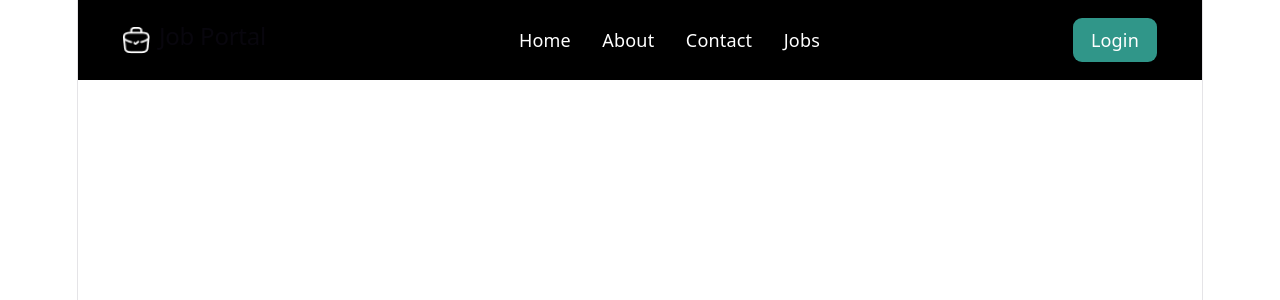
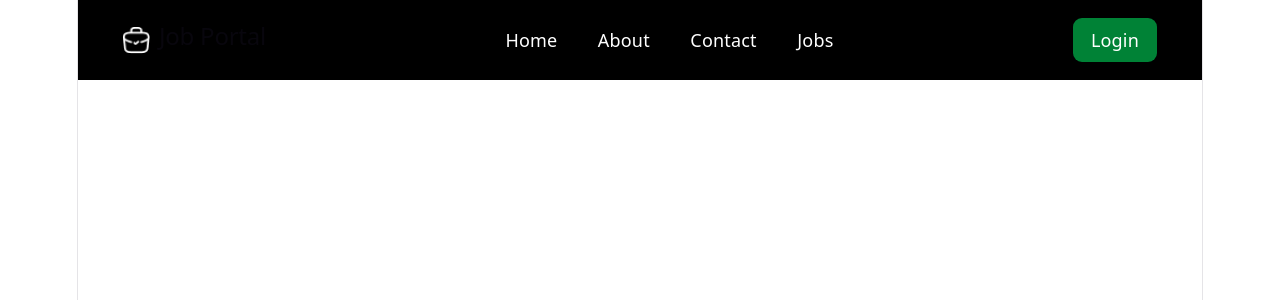
Before and after one commit to headlet/Job-Portal, a React (Vite) app: page /login in a window 1280 px wide. Shown: the top 300 px of the page. Built offline with nearby package versions, Linux system fonts and the light colour scheme.

Commit message:
completed nav bar

```diff
--- a/src/auth/Login.jsx
+++ b/src/auth/Login.jsx
@@ -0,0 +1,5 @@
+function Login(){
+
+}
+
+export default Login;
--- a/src/layout/navBar.jsx
+++ b/src/layout/navBar.jsx
@@ -1,4 +1,4 @@
-import { Link, NavLink } from "react-router-dom";
+import { NavLink } from "react-router-dom";
 import Logo from '../assets/Logo.png'
 function NavBar(){
 return (
@@ -9,14 +9,14 @@ return (
             <h2 className="text-lg font-semibold">Job Portal</h2>
            </NavLink>
 
-           <div className="flex justify-evenly gap-7">
-            <NavLink to='/'>Home</NavLink>
-            <NavLink to='/about'> About</NavLink>
-            <NavLink to='/contact'>Contact</NavLink>
-            <NavLink to='/jobs'>Jobs</NavLink>
+           <div className="flex justify-evenly items-center gap-7">
+            <NavLink to='/' className={({isActive}) => `p-1 rounded-lg hover:bg-[#309689] ${isActive ? 'bg-[#309689]' : ''}`}>Home</NavLink>
+            <NavLink to='/about' className={({isActive}) => `p-1 rounded-lg hover:bg-[#309689] ${isActive ? 'bg-[#309689]' : ''}`}> About</NavLink>
+            <NavLink to='/contact' className={({isActive}) => `p-1 rounded-lg hover:bg-[#309689] ${isActive ? 'bg-[#309689]' : ''}`}>Contact</NavLink>
+            <NavLink to='/jobs' className={({isActive}) => `p-1 rounded-lg hover:bg-[#309689] ${isActive ? 'bg-[#309689]' : ''}`}>Jobs</NavLink>
            </div>
 
-           <NavLink className="bg-[#309689] px-4 py-2 text-white rounded-lg">Login</NavLink>
+           <NavLink to='/login' className={({isActive}) => `bg-[#309689] px-4 py-2 text-white rounded-lg hover:bg-green-700 ${isActive ? ' bg-green-700' : ''}`}>Login</NavLink>
         </nav>
     </header>
 );
--- a/src/routes/AppRoutes.jsx
+++ b/src/routes/AppRoutes.jsx
@@ -3,7 +3,7 @@ import Home from "../pages/Home";
 import About from "../pages/About";
 import Contact from "../pages/Contact";
 import Jobs from "../pages/Jobs";
-// import Login from "../pages/Auth/logIn";
+import Login from "../Auth/logIn";
 // import Signup from "../pages/Auth/signUp";
 // import Profile from "../pages/Profile";
 
@@ -14,6 +14,7 @@ function AppRoutes() {
       <Route path="/about" element={<About/>}/>
       <Route path="/contact" element={<Contact/>}/>
       <Route path="/jobs" element={<Jobs/>}/>
+      <Route path="/login" element={<Login/>}/>
     </Routes>
   );
 }
```
